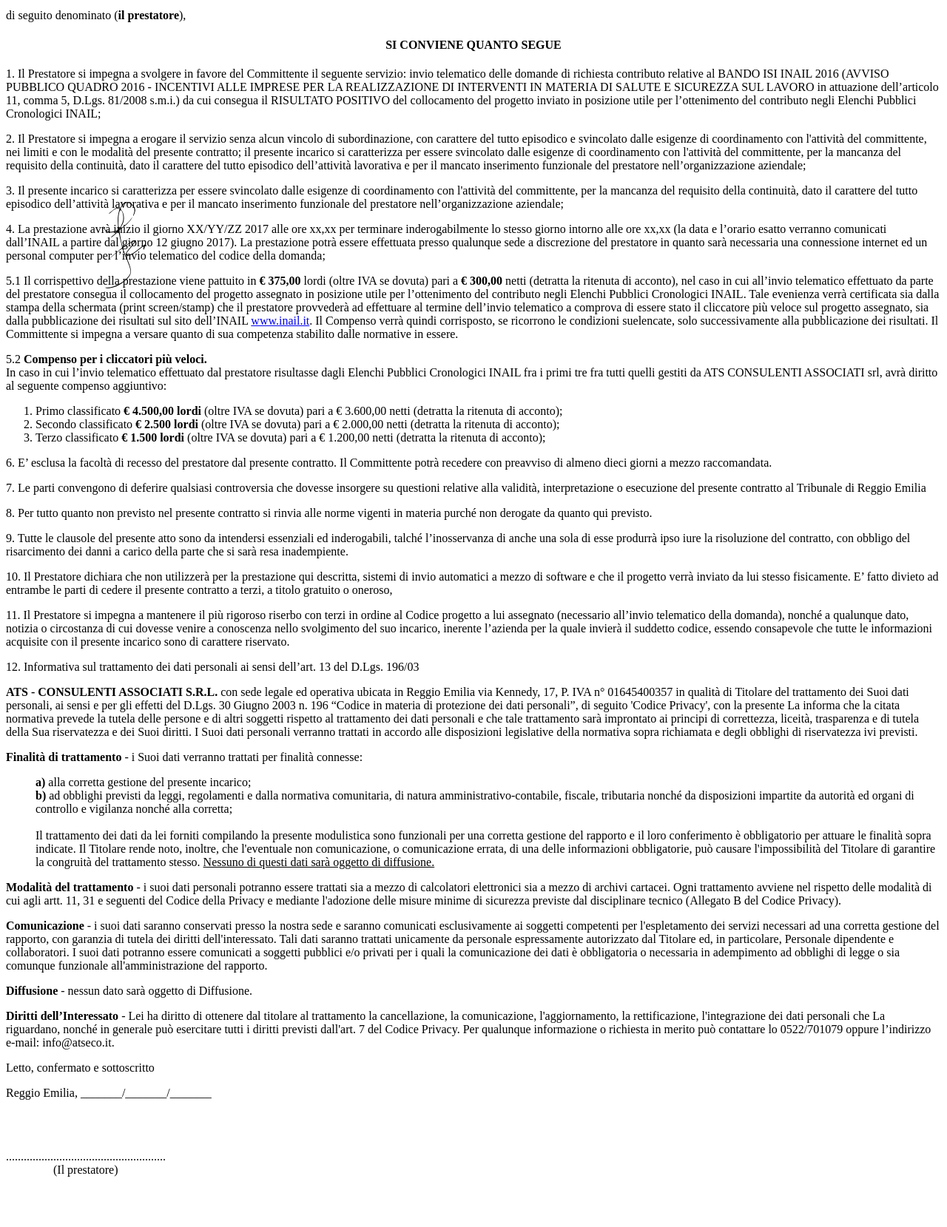
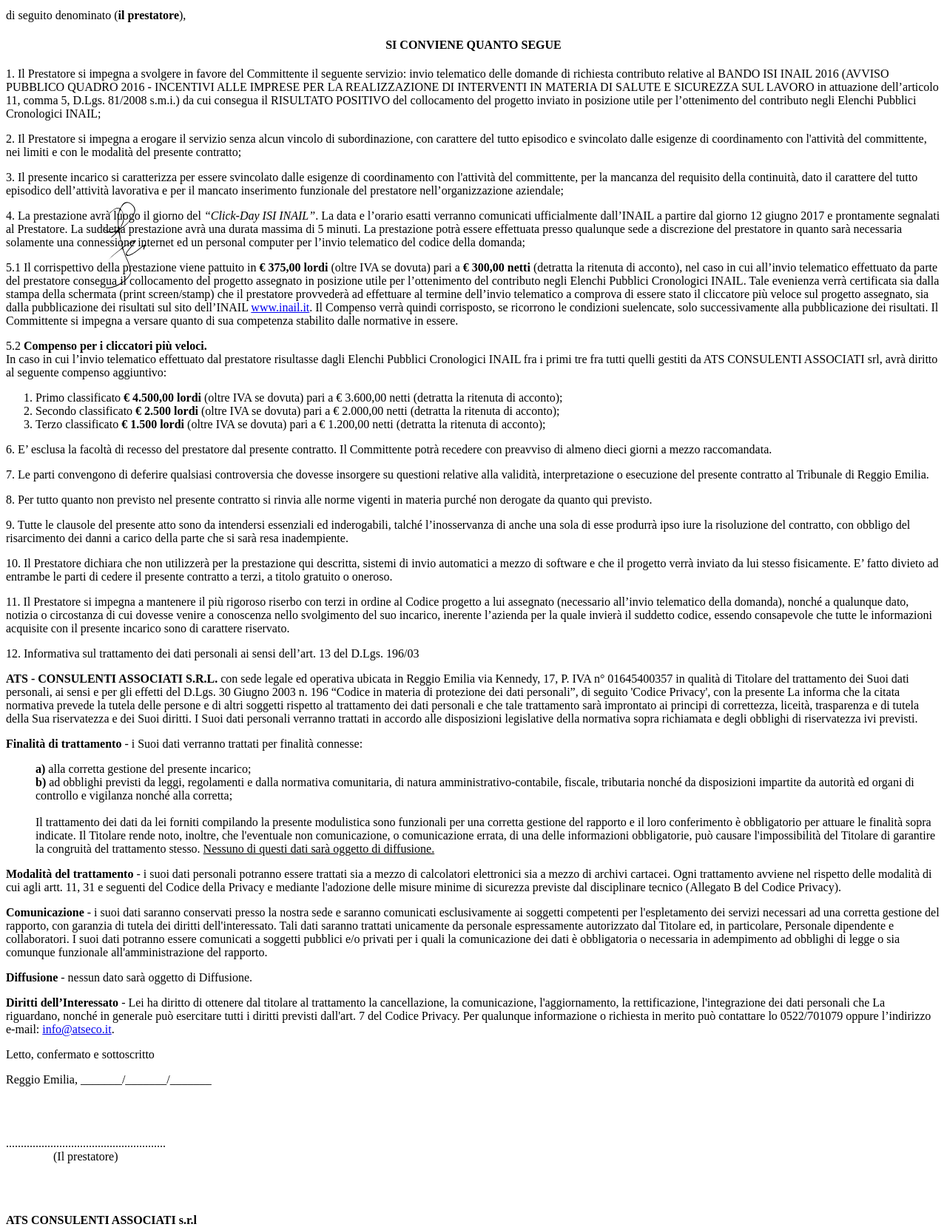
Before and after one commit to dreamorosi/clickday, a PHP site: page /database/application/views/pdf_contract.php in a window 1280 px wide. Shown: the part 205-1864 px from the top of the page at 74% size. Run offline with PHP 8.4, Linux system fonts and the light colour scheme; the template is opened without the code that fills it, so the values that code supplies are empty.

Commit message:
:package:

```diff
--- a/application/views/pdf_contract.php
+++ b/application/views/pdf_contract.php
@@ -10,15 +10,14 @@
 <p>il sig./sig.ra <? echo $user['name'] .' '. $user['surname']; ?></p>
 <p>nato/a a <? echo $user['loc']; ?> il <? echo $user['dateBirth'] ?></p>
 <p>residente in <? echo $user['address'].' '.$user['cap'].' '.$user['prov'] ?></p>
-<!-- <p>documento di identità n° <? echo $user['cf']; ?></p> -->
 <p>codice fiscale <? echo $user['cf']; ?> recapito telefonico <? echo $user['phone'] ?></p>
 <p>di seguito denominato (<b>il prestatore</b>),</p>
 <h4 style='text-align:center'>SI CONVIENE QUANTO SEGUE</h4>
 <p>1. Il Prestatore si impegna a svolgere in favore del Committente il seguente servizio: invio telematico delle domande di richiesta contributo relative al BANDO ISI INAIL 2016 (AVVISO PUBBLICO QUADRO 2016 - INCENTIVI ALLE IMPRESE PER LA REALIZZAZIONE DI INTERVENTI IN MATERIA DI SALUTE E SICUREZZA SUL LAVORO in attuazione dell’articolo 11, comma 5, D.Lgs. 81/2008 s.m.i.) da cui consegua il RISULTATO POSITIVO del collocamento del progetto inviato in posizione utile per l’ottenimento del contributo negli Elenchi Pubblici Cronologici INAIL; </p>
-<p>2. Il Prestatore si impegna a erogare il servizio senza alcun vincolo di subordinazione, con carattere del tutto episodico e svincolato dalle esigenze di coordinamento con l'attività del committente, nei limiti e con le modalità del presente contratto; il presente incarico si caratterizza per essere svincolato dalle esigenze di coordinamento con l'attività del committente, per la mancanza del requisito della continuità, dato il carattere del tutto episodico dell’attività lavorativa e per il mancato inserimento funzionale del prestatore nell’organizzazione aziendale; </p>
+<p>2. Il Prestatore si impegna a erogare il servizio senza alcun vincolo di subordinazione, con carattere del tutto episodico e svincolato dalle esigenze di coordinamento con l'attività del committente, nei limiti e con le modalità del presente contratto; </p>
 <p>3. Il presente incarico si caratterizza per essere svincolato dalle esigenze di coordinamento con l'attività del committente, per la mancanza del requisito della continuità, dato il carattere del tutto episodico dell’attività lavorativa e per il mancato inserimento funzionale del prestatore nell’organizzazione aziendale;</p>
-<p>4. La prestazione avrà inizio il giorno XX/YY/ZZ 2017 alle ore xx,xx per terminare inderogabilmente lo stesso giorno intorno alle ore xx,xx (la data e l’orario esatto verranno comunicati dall’INAIL a partire dal giorno 12 giugno 2017). La prestazione potrà essere effettuata presso qualunque sede a discrezione del prestatore in quanto sarà necessaria una connessione internet ed un personal computer per l’invio telematico del codice della domanda; </p>
-<p>5.1 Il corrispettivo della prestazione viene pattuito in <b>€ 375,00</b> lordi (oltre IVA se dovuta) pari a <b>€ 300,00</b> netti (detratta la ritenuta di acconto), nel caso in cui all’invio telematico effettuato da parte del prestatore consegua il collocamento del progetto assegnato in posizione utile per l’ottenimento del contributo negli Elenchi Pubblici Cronologici INAIL. Tale evenienza verrà certificata sia dalla stampa della schermata (print screen/stamp) che il prestatore provvederà ad effettuare al termine dell’invio telematico a comprova di essere stato il cliccatore più veloce sul progetto assegnato, sia dalla pubblicazione dei risultati sul sito dell’INAIL <a href="http://www.inail.it">www.inail.it</a>. Il Compenso verrà quindi corrisposto, se ricorrono le condizioni suelencate, solo successivamente alla pubblicazione dei risultati. Il Committente si impegna a versare quanto di sua competenza stabilito dalle normative in essere. </p>
+<p>4. La prestazione avrà luogo il giorno del <i>“Click-Day ISI INAIL”</i>. La data e l’orario esatti verranno comunicati ufficialmente dall’INAIL a partire dal giorno 12 giugno 2017 e prontamente segnalati al Prestatore. La suddetta prestazione avrà una durata massima di 5 minuti. La prestazione potrà essere effettuata presso qualunque sede a discrezione del prestatore in quanto sarà necessaria solamente una connessione internet ed un personal computer per l’invio telematico del codice della domanda; </p>
+<p>5.1 Il corrispettivo della prestazione viene pattuito in <b>€ 375,00 lordi</b> (oltre IVA se dovuta) pari a <b>€ 300,00 netti</b> (detratta la ritenuta di acconto), nel caso in cui all’invio telematico effettuato da parte del prestatore consegua il collocamento del progetto assegnato in posizione utile per l’ottenimento del contributo negli Elenchi Pubblici Cronologici INAIL. Tale evenienza verrà certificata sia dalla stampa della schermata (print screen/stamp) che il prestatore provvederà ad effettuare al termine dell’invio telematico a comprova di essere stato il cliccatore più veloce sul progetto assegnato, sia dalla pubblicazione dei risultati sul sito dell’INAIL <a href="http://www.inail.it">www.inail.it</a>. Il Compenso verrà quindi corrisposto, se ricorrono le condizioni suelencate, solo successivamente alla pubblicazione dei risultati. Il Committente si impegna a versare quanto di sua competenza stabilito dalle normative in essere.</p>
 <p>5.2 <b>Compenso per i cliccatori più veloci.</b><br>
     In caso in cui l’invio telematico effettuato dal prestatore risultasse dagli Elenchi Pubblici Cronologici INAIL fra i primi tre fra tutti quelli gestiti da ATS CONSULENTI ASSOCIATI srl, avrà diritto al seguente compenso aggiuntivo:
 <ol>
@@ -28,10 +27,10 @@
 </ol>
 </p>
 <p>6. E’ esclusa la facoltà di recesso del prestatore dal presente contratto. Il Committente potrà recedere con preavviso di almeno dieci giorni a mezzo raccomandata.</p>
-<p>7. Le parti convengono di deferire qualsiasi controversia che dovesse insorgere su questioni relative alla validità, interpretazione o esecuzione del presente contratto al Tribunale di Reggio Emilia </p>
+<p>7. Le parti convengono di deferire qualsiasi controversia che dovesse insorgere su questioni relative alla validità, interpretazione o esecuzione del presente contratto al Tribunale di Reggio Emilia. </p>
 <p>8. Per tutto quanto non previsto nel presente contratto si rinvia alle norme vigenti in materia purché non derogate da quanto qui previsto.</p>
 <p>9. Tutte le clausole del presente atto sono da intendersi essenziali ed inderogabili, talché l’inosservanza di anche una sola di esse produrrà ipso iure la risoluzione del contratto, con obbligo del risarcimento dei danni a carico della parte che si sarà resa inadempiente. </p>
-<p>10. Il Prestatore dichiara che non utilizzerà per la prestazione qui descritta, sistemi di invio automatici a mezzo di software e che il progetto verrà inviato da lui stesso fisicamente. E’ fatto divieto ad entrambe le parti di cedere il presente contratto a terzi, a titolo gratuito o oneroso,</p>
+<p>10. Il Prestatore dichiara che non utilizzerà per la prestazione qui descritta, sistemi di invio automatici a mezzo di software e che il progetto verrà inviato da lui stesso fisicamente. E’ fatto divieto ad entrambe le parti di cedere il presente contratto a terzi, a titolo gratuito o oneroso.</p>
 <p>11. Il Prestatore si impegna a mantenere il più rigoroso riserbo con terzi in ordine al Codice progetto a lui assegnato (necessario all’invio telematico della domanda), nonché a qualunque dato, notizia o circostanza di cui dovesse venire a conoscenza nello svolgimento del suo incarico, inerente l’azienda per la quale invierà il suddetto codice, essendo consapevole che tutte le informazioni acquisite con il presente incarico sono di carattere riservato. </p>
 <p>12. Informativa sul trattamento dei dati personali ai sensi dell’art. 13 del D.Lgs. 196/03 </p>
 <p><b>ATS - CONSULENTI ASSOCIATI S.R.L.</b> con sede legale ed operativa ubicata in Reggio Emilia via Kennedy, 17, P. IVA n° 01645400357 in qualità di Titolare del trattamento dei Suoi dati personali, ai sensi e per gli effetti del D.Lgs. 30 Giugno 2003 n. 196 “Codice in materia di protezione dei dati personali”, di seguito 'Codice Privacy', con la presente La informa che la citata normativa prevede la tutela delle persone e di altri soggetti rispetto al trattamento dei dati personali e che tale trattamento sarà improntato ai principi di correttezza, liceità, trasparenza e di tutela della Sua riservatezza e dei Suoi diritti. I Suoi dati personali verranno trattati in accordo alle disposizioni legislative della normativa sopra richiamata e degli obblighi di riservatezza ivi previsti.</p>
@@ -44,7 +43,7 @@
 <p><b>Modalità del trattamento</b> - i suoi dati personali potranno essere trattati sia a mezzo di calcolatori elettronici sia a mezzo di archivi cartacei. Ogni trattamento avviene nel rispetto delle modalità di cui agli artt. 11, 31 e seguenti del Codice della Privacy e mediante l'adozione delle misure minime di sicurezza previste dal disciplinare tecnico (Allegato B del Codice Privacy).</p>
 <p><b>Comunicazione</b> - i suoi dati saranno conservati presso la nostra sede e saranno comunicati esclusivamente ai soggetti competenti per l'espletamento dei servizi necessari ad una corretta gestione del rapporto, con garanzia di tutela dei diritti dell'interessato. Tali dati saranno trattati unicamente da personale espressamente autorizzato dal Titolare ed, in particolare, Personale dipendente e collaboratori. I suoi dati potranno essere comunicati a soggetti pubblici e/o privati per i quali la comunicazione dei dati è obbligatoria o necessaria in adempimento ad obblighi di legge o sia comunque funzionale all'amministrazione del rapporto.</p>
 <p><b>Diffusione</b> - nessun dato sarà oggetto di Diffusione.</p>
-<p><b>Diritti dell’Interessato</b> - Lei ha diritto di ottenere dal titolare al trattamento la cancellazione, la comunicazione, l'aggiornamento, la rettificazione, l'integrazione dei dati personali che La riguardano, nonché in generale può esercitare tutti i diritti previsti dall'art. 7 del Codice Privacy. Per qualunque informazione o richiesta in merito può contattare lo 0522/701079 oppure l’indirizzo e-mail: info@atseco.it.</p>
+<p><b>Diritti dell’Interessato</b> - Lei ha diritto di ottenere dal titolare al trattamento la cancellazione, la comunicazione, l'aggiornamento, la rettificazione, l'integrazione dei dati personali che La riguardano, nonché in generale può esercitare tutti i diritti previsti dall'art. 7 del Codice Privacy. Per qualunque informazione o richiesta in merito può contattare lo 0522/701079 oppure l’indirizzo e-mail: <a href="mailto:info@atseco.it">info@atseco.it</a>.</p>
 <p>Letto, confermato e sottoscritto</p>
 <p>Reggio Emilia, _______/_______/_______</p>
 <br><br>
```
Also changed, not shown: 1 other file.
